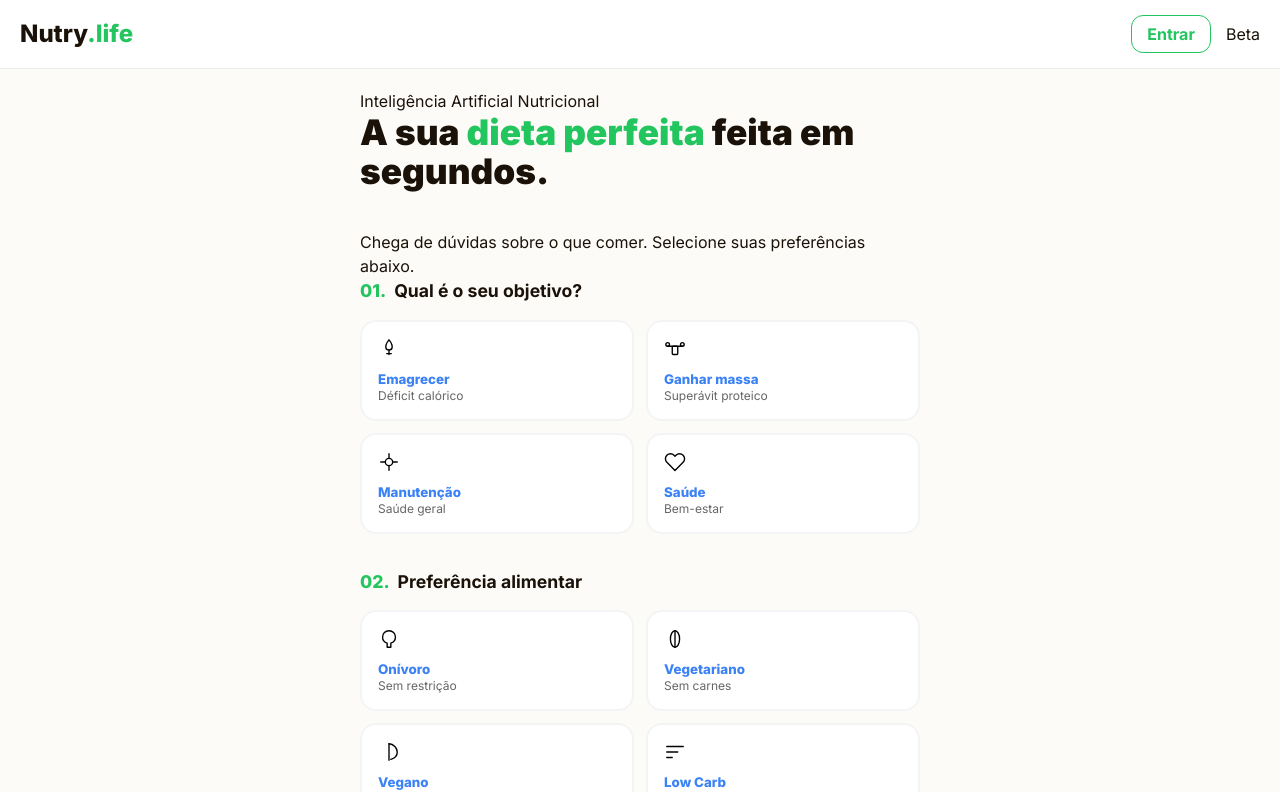
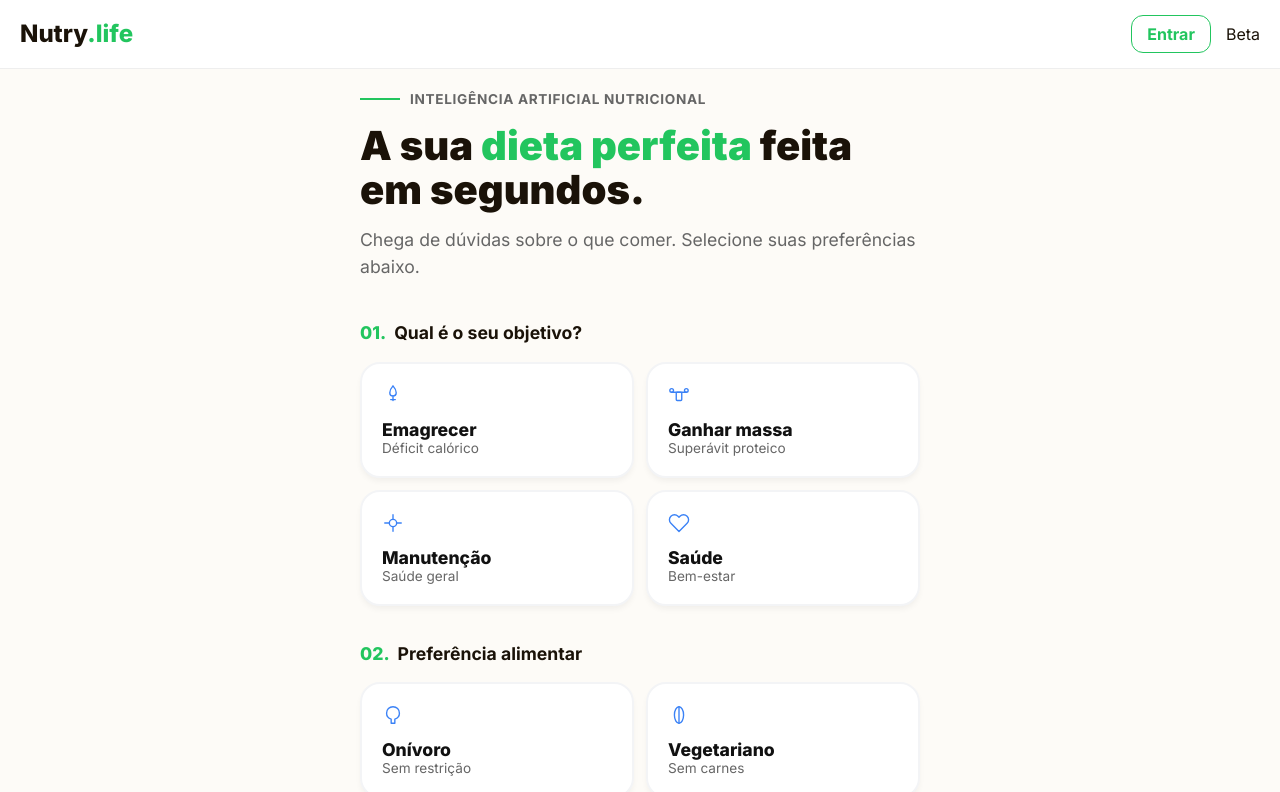
Before and after one commit to elevanceseguros/Nutri, a Next.js app: page / in a window 1280 px wide. Shown: the top 792 px of the page. Built offline with nearby package versions, Linux system fonts and the light colour scheme; a web font is replaced by a local one.

Commit message:
Update page.module.css

```diff
--- a/src/app/page.module.css
+++ b/src/app/page.module.css
@@ -5,23 +5,30 @@
 .main { max-width: 600px; margin: 0 auto; padding: 20px; }
 
 /* ONBOARDING */
-.heroTitle { font-size: 2.2rem; font-weight: 900; line-height: 1.1; margin-bottom: 40px; }
+.heroEyebrow { display: flex; align-items: center; gap: 10px; margin-bottom: 15px; }
+.heroLine { width: 40px; height: 2px; background: #22c55e; }
+.heroEyebrowText { font-size: 0.85rem; font-weight: 700; color: #666; text-transform: uppercase; letter-spacing: 0.05em; }
+.heroTitle { font-size: 2.5rem; font-weight: 900; line-height: 1.1; margin-bottom: 15px; }
 .heroEm { color: #22c55e; font-style: normal; }
+.heroSub { color: #666; font-size: 1.1rem; margin-bottom: 40px; }
+
 .qBlock { margin-bottom: 35px; }
 .qLabelRow { display: flex; align-items: center; gap: 8px; margin-bottom: 15px; }
 .qNum { color: #22c55e; font-weight: 800; font-size: 1.1rem; }
 .qLabel { font-weight: 700; font-size: 1.1rem; }
 .qGrid { display: grid; grid-template-columns: 1fr 1fr; gap: 12px; }
-.qBtn { padding: 16px; border-radius: 16px; border: 2px solid #f3f4f6; background: #fff; text-align: left; cursor: pointer; transition: 0.2s; }
-.qBtnActive { border-color: #22c55e; background: #f0fdf4; }
-.qBtnLabel { display: block; font-weight: 800; color: #3b82f6; margin-top: 8px; }
-.qBtnSub { font-size: 0.75rem; color: #666; }
 
-/* REFEIÇÕES DESTAQUE */
-.mealCard { background: #fff; border: 1px solid #f3f4f6; border-radius: 24px; margin-bottom: 16px; box-shadow: 0 4px 6px -1px rgba(0,0,0,0.05); }
+.qBtn { padding: 20px; border-radius: 20px; border: 2px solid #f3f4f6; background: #fff; text-align: left; cursor: pointer; transition: 0.2s; box-shadow: 0 4px 6px -1px rgba(0,0,0,0.05); }
+.qBtnActive { border-color: #22c55e; background: #f0fdf4; box-shadow: 0 0 0 1px #22c55e; }
+.qBtnIcon { color: #3b82f6; }
+.qBtnLabel { display: block; font-weight: 800; color: #111; margin-top: 10px; font-size: 1.1rem; }
+.qBtnSub { font-size: 0.85rem; color: #666; }
+
+/* REFEIÇÕES */
+.mealCard { background: #fff; border: 1px solid #f3f4f6; border-radius: 24px; margin-bottom: 16px; box-shadow: 0 10px 15px -3px rgba(0,0,0,0.05); overflow: hidden; }
 .mealHead { display: flex; justify-content: space-between; align-items: center; padding: 24px; cursor: pointer; }
-.mealCategory { display: block; font-size: 0.9rem; font-weight: 800; color: #111; margin-bottom: 4px; text-transform: uppercase; }
-.mealDishTitle { font-size: 1.1rem; font-weight: 500; color: #666; margin: 0; line-height: 1.3; }
+.mealCategory { display: block; font-size: 0.95rem; font-weight: 800; color: #111; margin-bottom: 4px; }
+.mealDishTitle { font-size: 1.05rem; font-weight: 500; color: #666; margin: 0; line-height: 1.3; }
 .mealKcalBadge { text-align: right; min-width: 85px; }
 .mealKcalBadge strong { display: block; font-size: 1.4rem; color: #111; }
 
@@ -33,10 +40,10 @@
 .sectionLabel { padding: 24px 24px 10px; font-size: 0.75rem; font-weight: 800; color: #9ca3af; letter-spacing: 0.05em; }
 .dot { width: 6px; height: 6px; background: #22c55e; border-radius: 50%; }
 
-.btnPrimary { width: 100%; padding: 20px; background: #22c55e; color: #fff; border: none; border-radius: 20px; font-weight: 800; font-size: 1.2rem; cursor: pointer; margin-top: 20px; }
+.btnPrimary { width: 100%; padding: 20px; background: #22c55e; color: #fff; border: none; border-radius: 20px; font-weight: 800; font-size: 1.2rem; cursor: pointer; margin-top: 20px; transition: 0.2s; }
 .btnDisabled { background: #f3f4f6; color: #9ca3af; cursor: not-allowed; }
 
-/* BANNER CAKTO */
+/* PREMIUM */
 .premiumBanner { margin-top: 40px; padding: 30px; border-radius: 28px; background: #111; color: #fff; text-align: center; }
 .premiumBtn { display: block; margin-top: 20px; padding: 16px; background: #22c55e; color: #fff; border-radius: 14px; text-decoration: none; font-weight: 700; }
 .billingToggle { display: flex; justify-content: center; gap: 10px; margin: 20px 0; }
```
